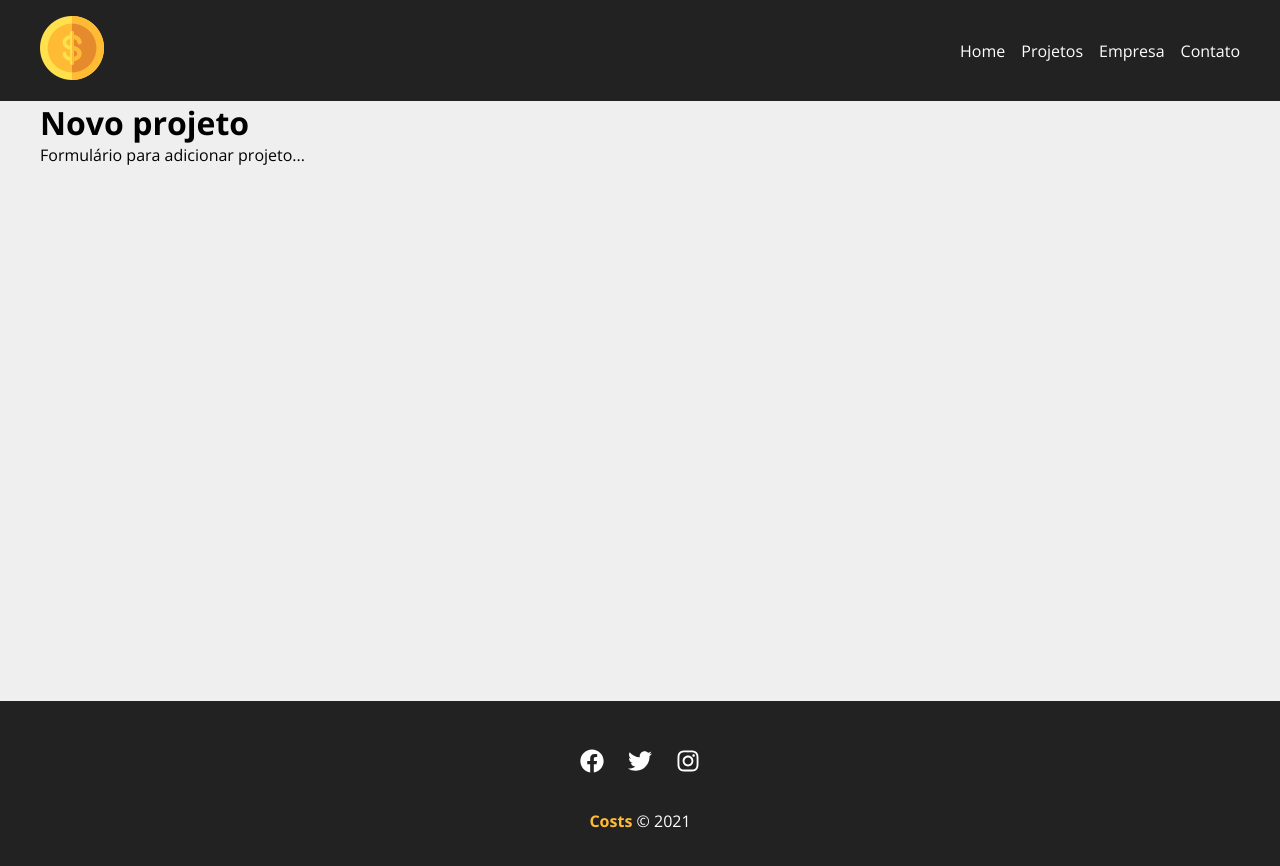
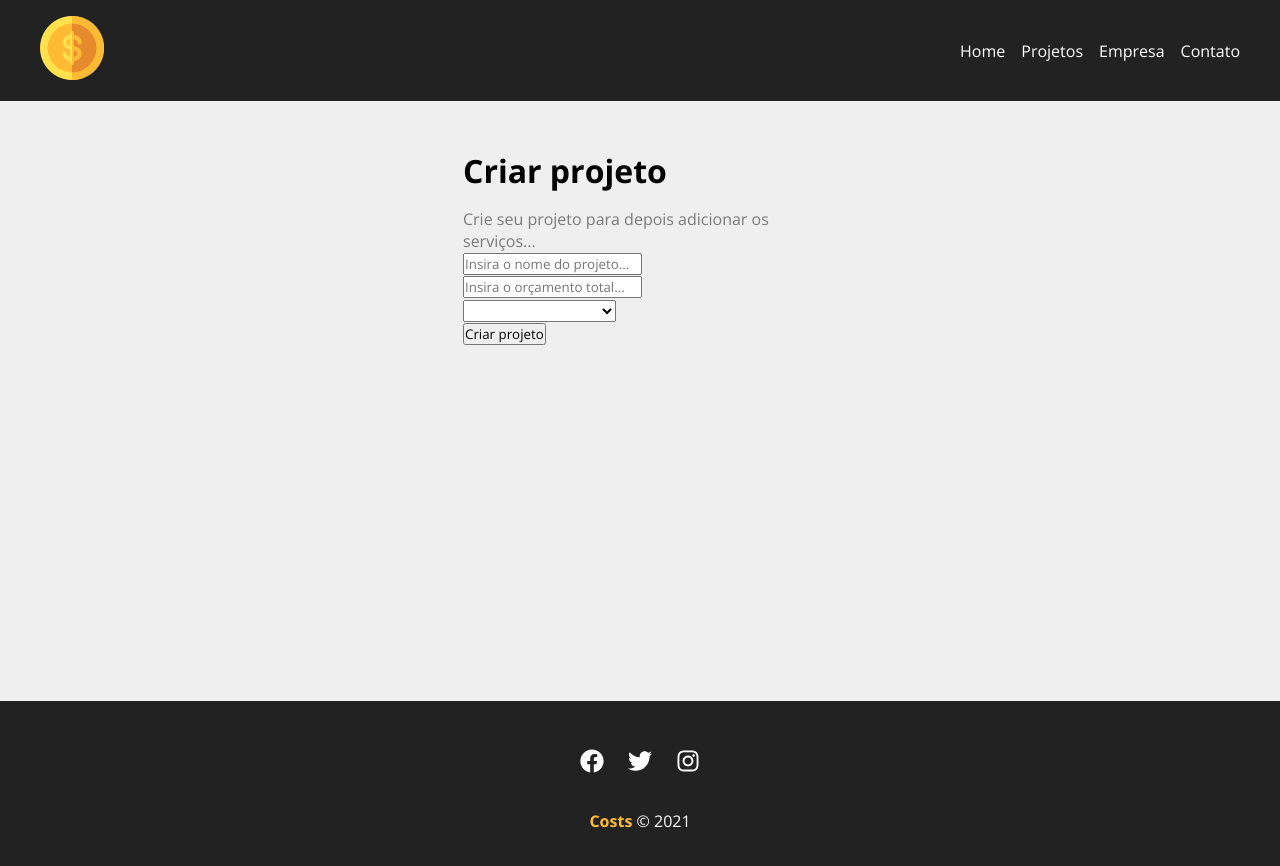
Before and after one commit to Gustavo-Victor/costs, a React (Create React App) app: page /newproject in a window 1280 px wide. Shown: the top 866 px of the page. Built offline with nearby package versions, Linux system fonts and the light colour scheme.

Commit message:
Create project form

```diff
--- a/src/components/pages/NewProject.jsx
+++ b/src/components/pages/NewProject.jsx
@@ -1,8 +1,12 @@
+import styles from './NewProject.module.css';
+import ProjectForm from '../project/ProjectForm';
+
 function NewProject(){
     return (
-        <div>
-            <h1>Novo projeto</h1>
-            <p>Formulário para adicionar projeto... </p>
+        <div className={styles.newProjectContainer}>
+            <h1>Criar projeto</h1>
+            <p>Crie seu projeto para depois adicionar os serviços... </p>
+            <ProjectForm />
         </div>
     );
 };
--- /dev/null
+++ b/src/components/pages/NewProject.module.css
@@ -0,0 +1,13 @@
+.newProjectContainer{
+    width: 450px;
+    margin: 0 auto;
+    padding: 3em;
+}
+
+.newProjectContainer h1{
+    margin-bottom: 0.5em;
+}
+
+.newProjectContainer p{
+    color: #7b7b7b;
+}
--- /dev/null
+++ b/src/components/project/ProjectForm.jsx
@@ -0,0 +1,23 @@
+function ProjectForm(){
+    return (
+        <form>
+            <div>
+                <input name='project_name' type='text' placeholder="Insira o nome do projeto..." />
+            </div>
+            <div>
+                <input name="project_budget" type='number' placeholder="Insira o orçamento total..." />
+            </div>
+            <div>
+                <select name='category_id' placeholder="">
+                    <option disabled>Selecione a categoria</option>
+                </select>
+            </div>
+            <div>
+                <button name="submit" id='submit' type="submit">Criar projeto</button>
+            </div>
+        </form>
+
+    )
+}
+
+export default ProjectForm;
```
